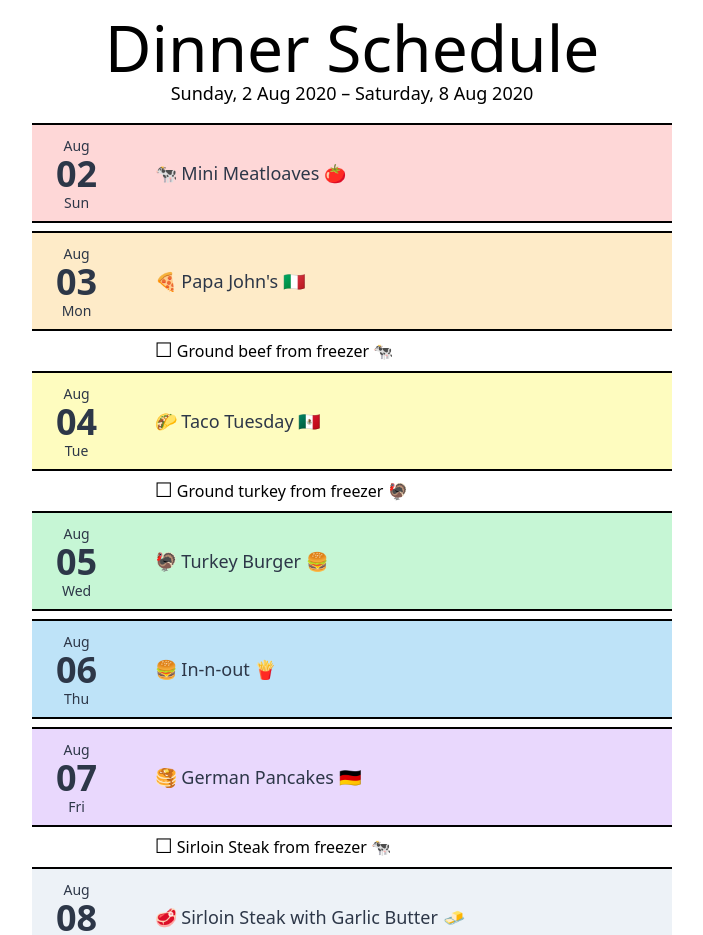
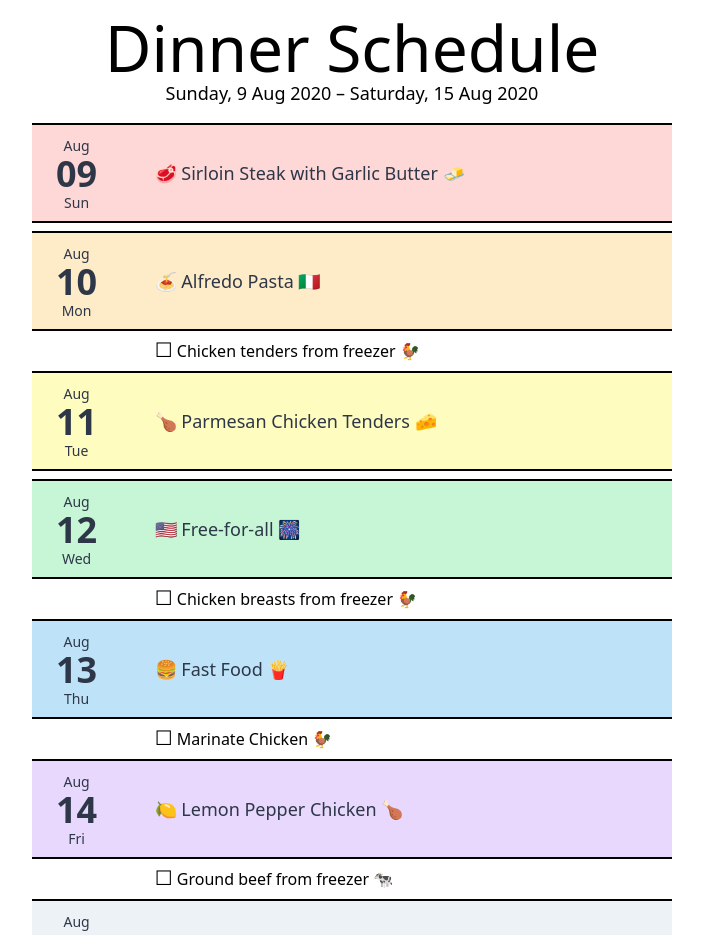
Before and after one commit to aldahodzic/family-meal-schedule, a React (Create React App) app: page / in a window 1280 px wide. Shown: the top 935 px of the page, without its empty margins (288-991 px from the left). Built offline with nearby package versions, Linux system fonts and the light colour scheme.

Commit message:
Adds Meal Plan for 20200809

```diff
--- a/src/App.js
+++ b/src/App.js
@@ -1,6 +1,6 @@
 import React from 'react';
 import MealPlan from './MealPlan';
-import mealPlanData from './mealPlans/20200802.json';
+import mealPlanData from './mealPlans/20200809.json';
 import { format, addDays } from 'date-fns';
 
 function App() {
--- /dev/null
+++ b/src/mealPlans/20200809.json
@@ -0,0 +1,30 @@
+{
+  "start": "09 Aug 2020",
+  "days": [
+    {
+      "dinner": "🥩 Sirloin Steak with Garlic Butter 🧈"
+    },
+    {
+      "dinner": "🍝 Alfredo Pasta 🇮🇹",
+      "tasks": ["Chicken tenders from freezer 🐓"]
+    },
+    {
+      "dinner": "🍗 Parmesan Chicken Tenders 🧀"
+    },
+    {
+      "dinner": "🇺🇸 Free-for-all 🎆",
+      "tasks": ["Chicken breasts from freezer 🐓"]
+    },
+    {
+      "dinner": "🍔 Fast Food 🍟",
+      "tasks": ["Marinate Chicken 🐓"]
+    },
+    {
+      "dinner": "🍋 Lemon Pepper Chicken 🍗",
+      "tasks": ["Ground beef from freezer 🐄"]
+    },
+    {
+      "dinner": "🐄 Mini Meatloaves 🍅"
+    }
+  ]
+}
```
